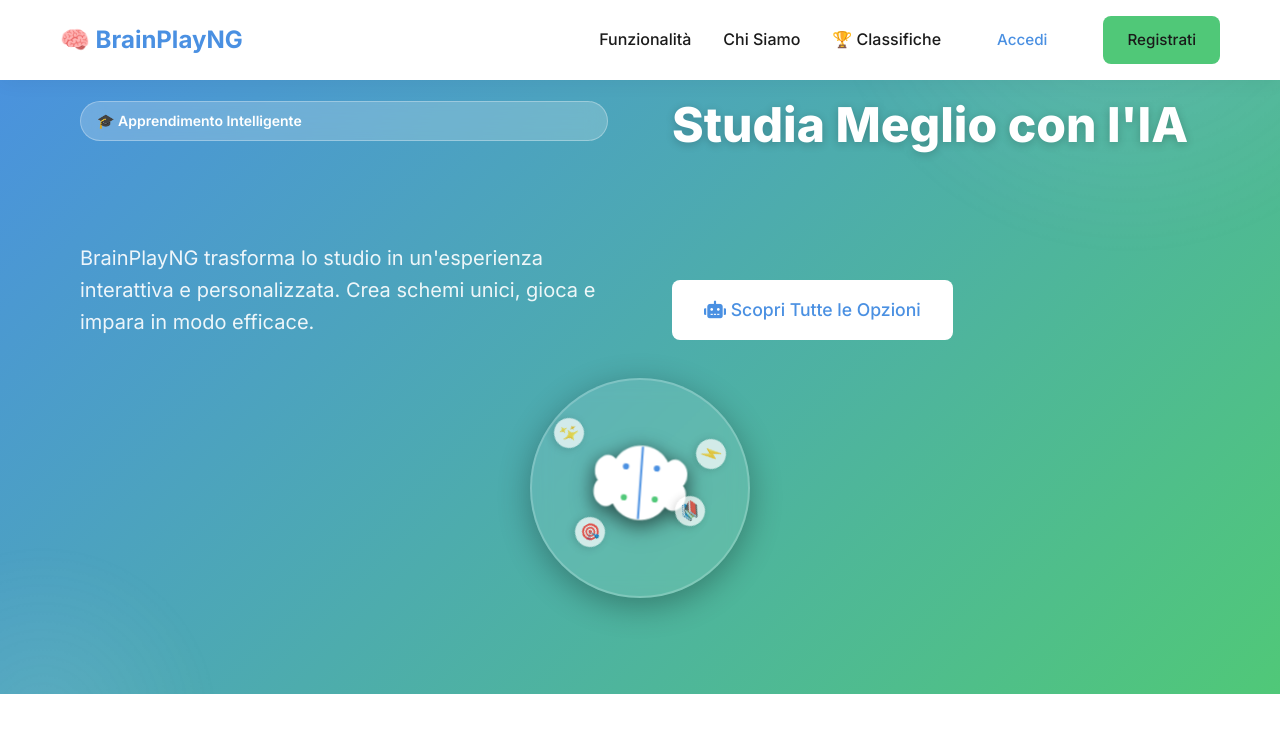
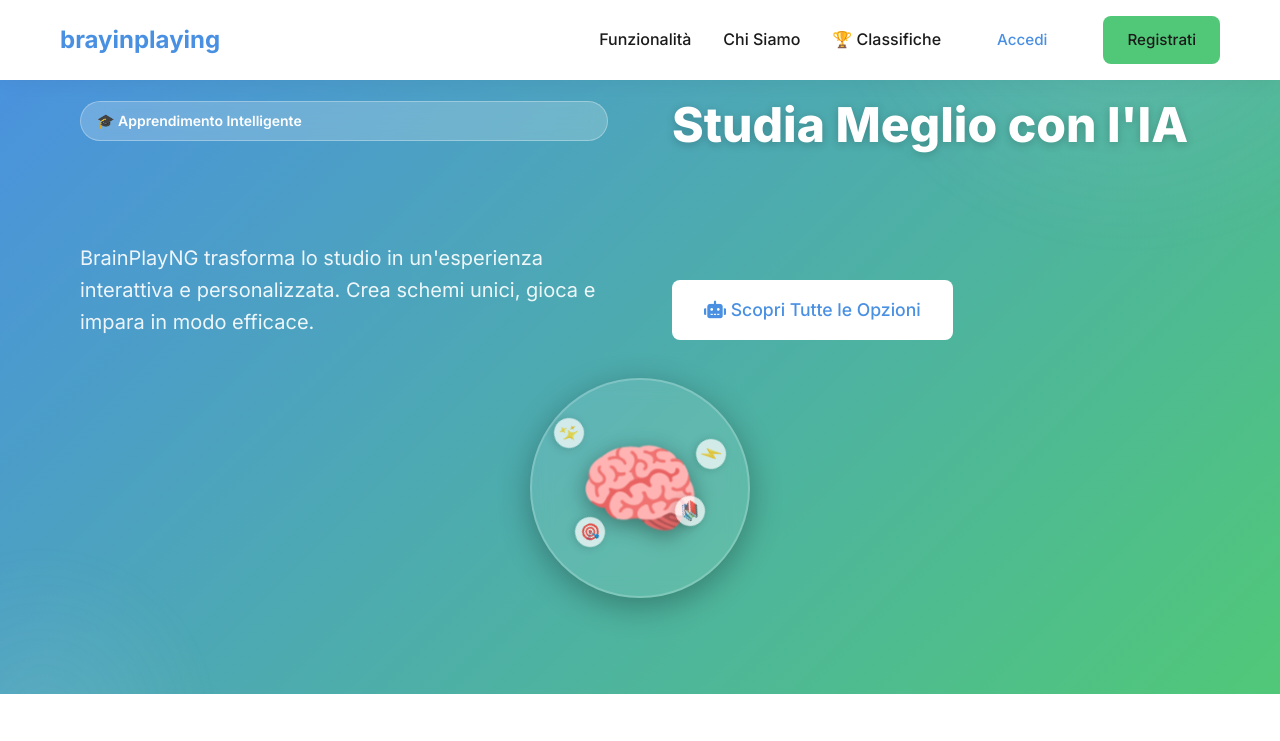
Before and after one commit to gabrieleghid-jpg/brainplayng, a Flask app: page / in a window 1280 px wide. Shown: the top 741 px of the page. Run offline with Flask 3, Linux system fonts and the light colour scheme.

Commit message:
piccole sistemazioni

```diff
--- a/templates/components/header.html
+++ b/templates/components/header.html
@@ -3,7 +3,7 @@
     <nav class="navbar">
         <div class="nav-container">
             <div class="logo">
-                <h1>🧠 BrainPlayNG</h1>
+                <h1>brayinplaying</h1>
             </div>
             <div class="nav-links">
                 <a href="#features">Funzionalità</a>
--- a/templates/index-new.html
+++ b/templates/index-new.html
@@ -39,14 +39,7 @@
             <div class="hero-simple-visual">
                 <div class="brain-icon">
                     <div class="brain-core">
-                        <svg width="120" height="120" viewBox="0 0 120 120" fill="none" xmlns="http://www.w3.org/2000/svg">
-                            <path d="M60 20C70 20 80 25 85 35C90 30 95 30 100 35C105 40 105 50 100 55C105 60 105 70 100 75C95 80 90 80 85 75C80 85 70 90 60 90C50 90 40 85 35 75C30 80 25 80 20 75C15 70 15 60 20 55C15 50 15 40 20 35C25 30 30 30 35 35C40 25 50 20 60 20Z" fill="white" stroke="white" stroke-width="2"/>
-                            <line x1="60" y1="20" x2="60" y2="90" stroke="#4A90E2" stroke-width="2"/>
-                            <circle cx="45" cy="40" r="3" fill="#4A90E2"/>
-                            <circle cx="75" cy="40" r="3" fill="#4A90E2"/>
-                            <circle cx="45" cy="70" r="3" fill="#50C878"/>
-                            <circle cx="75" cy="70" r="3" fill="#50C878"/>
-                        </svg>
+                        <div class="brain-emoji">🧠</div>
                     </div>
                     <div class="brain-particles">
                         <div class="particle particle-1">✨</div>
```
Also changed, not shown: static/home/layout-new.css (+13 -0 lines).
